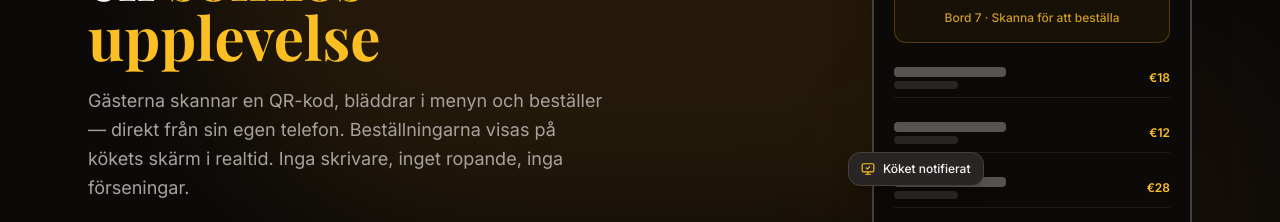
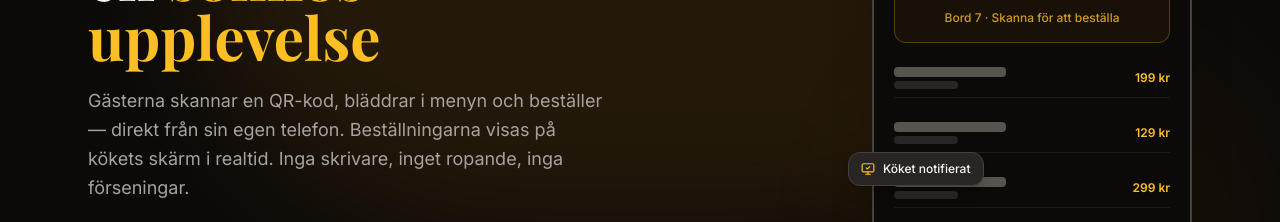
Before and after one commit to RayanAhmad123/MenuApp, a Next.js app: page / in a window 1280 px wide. Shown: the part 374-596 px from the top of the page. Built offline with nearby package versions, Linux system fonts and the light colour scheme; a web font is replaced by a local one.

Commit message:
feat: change currency from EUR to SEK

```diff
--- a/app/page.tsx
+++ b/app/page.tsx
@@ -189,9 +189,9 @@ function Hero() {
                 </div>
                 {/* Menu items */}
                 {[
-                  { name: "Tryffelrisotto", price: "€18" },
-                  { name: "Burratrasallad", price: "€12" },
-                  { name: "Lammkotletter", price: "€28" },
+                  { name: "Tryffelrisotto", price: "199 kr" },
+                  { name: "Burratrasallad", price: "129 kr" },
+                  { name: "Lammkotletter", price: "299 kr" },
                 ].map((item) => (
                   <div
                     key={item.name}
@@ -398,7 +398,7 @@ function Pricing() {
   const tiers = [
     {
       name: "Startpaketet",
-      price: "€49",
+      price: "549 kr",
       period: "/mån",
       desc: "Perfekt för restauranger med ett ställe som precis kommit igång.",
       features: [
@@ -413,7 +413,7 @@ function Pricing() {
     },
     {
       name: "Tillväxtpaketet",
-      price: "€99",
+      price: "999 kr",
       period: "/mån",
       desc: "För växande restauranger som behöver mer kraft och fler platser.",
       features: [
```
